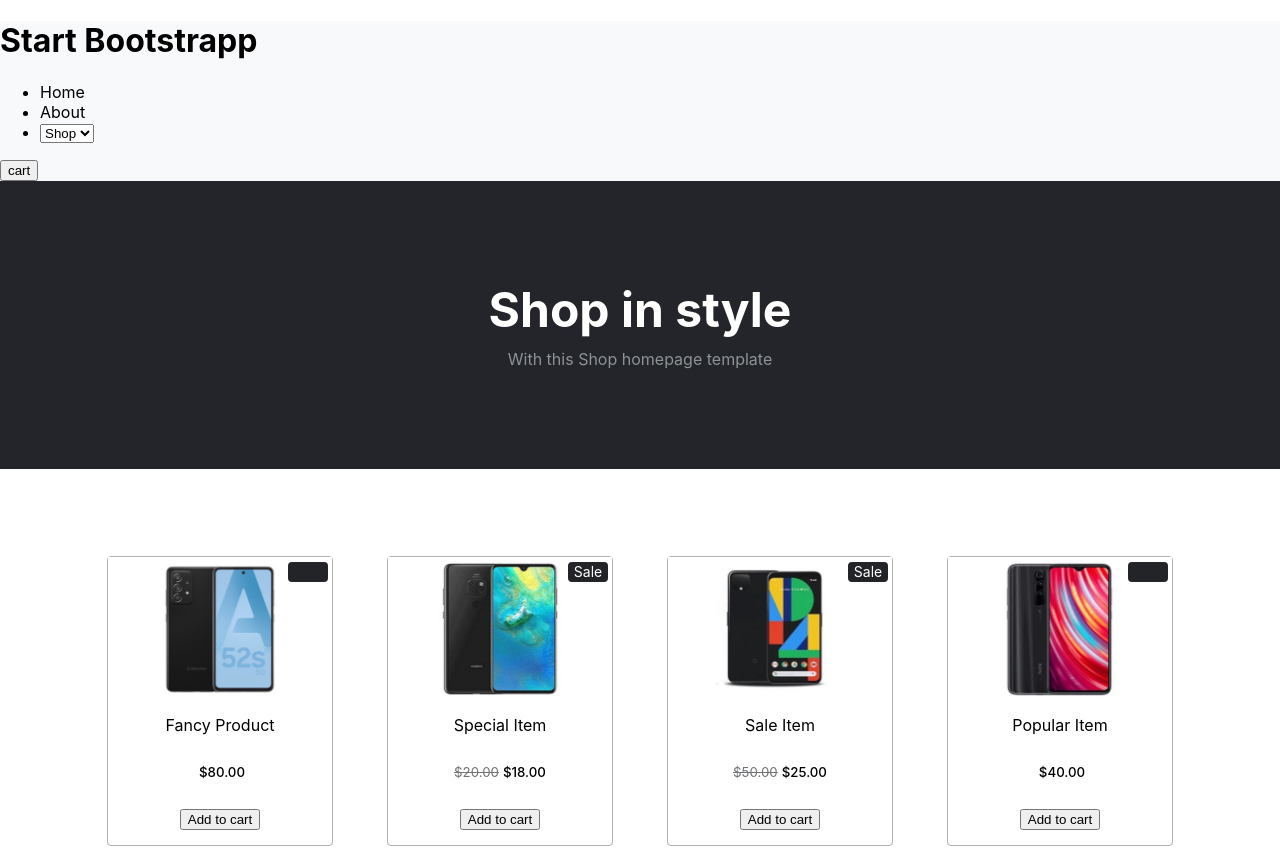
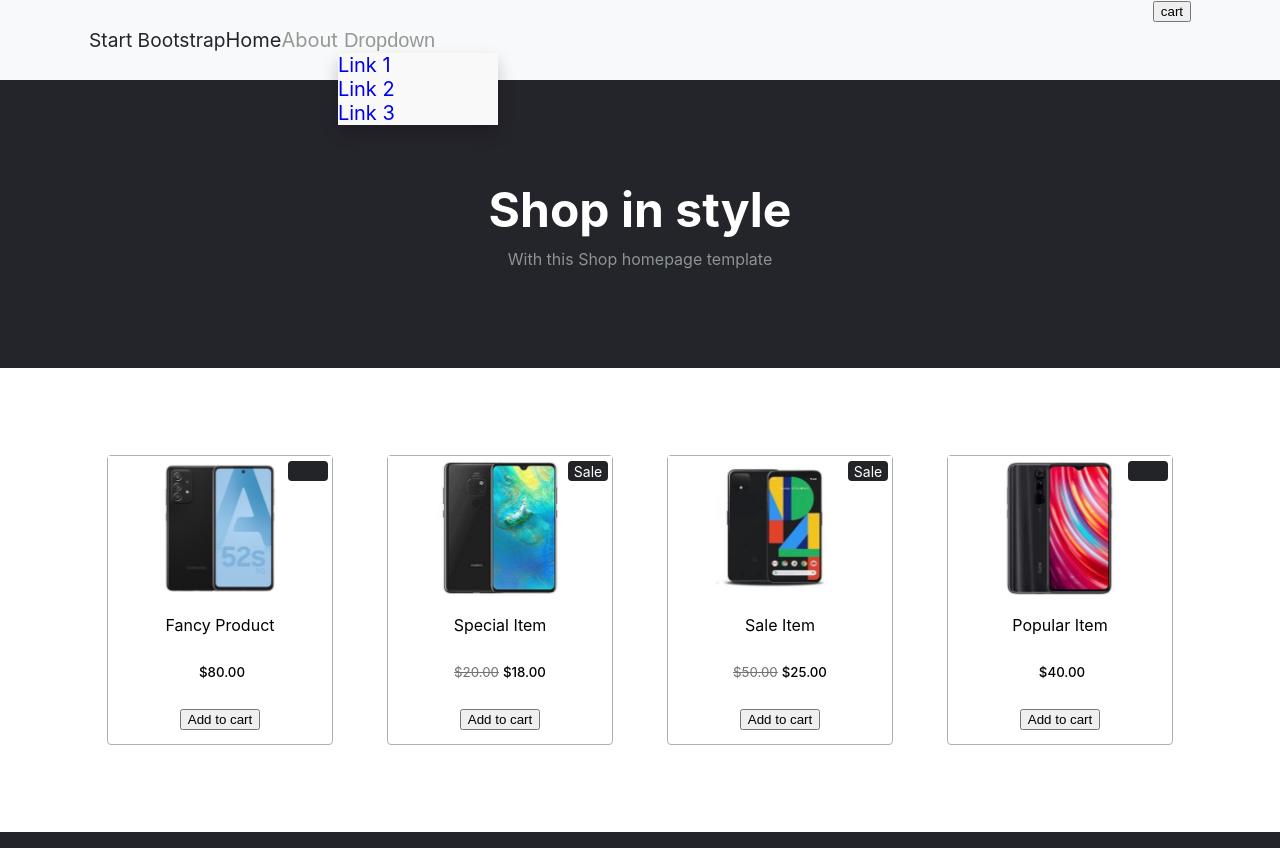
Before and after one commit to Zarhoul/Tp_page_ecommerce, a React (Create React App) app: page / in a window 1280 px wide. Shown: the top 848 px of the page. Built offline with nearby package versions, Linux system fonts and the light colour scheme.

Commit message:
Editing style for all components

```diff
--- a/src/App.js
+++ b/src/App.js
@@ -1,7 +1,7 @@
 import styled from 'styled-components';
 import Product from './components/product';
 import Header from './components/header';
-import Title from './components/title';
+import Banner from './components/banner';
 import Footer from './components/footer';
 
 function App() {
@@ -12,7 +12,7 @@ function App() {
   return (
     <Container>
       <Header />
-      <Title />
+      <Banner />
       <Product />
       <Footer />
     </Container>
--- a/src/components/title.js
+++ b/src/components/banner.js
@@ -1,9 +1,7 @@
 import React from 'react';
 import styled from 'styled-components';
 
-function Title() {
-
-    const Title = styled.h1`
+const Title = styled.h1`
         font-size: 3em;
         text-align: center;
         color: #FFFFFF;
@@ -28,6 +26,7 @@ function Title() {
         flex-direction: column;
     `;
 
+function Banner() {
     return (
         <Wrapper>
             <Title>Shop in style</Title>
@@ -36,4 +35,4 @@ function Title() {
     )
 }
 
-export default Title
+export default Banner
--- a/src/components/header.js
+++ b/src/components/header.js
@@ -1,41 +1,108 @@
-import React from 'react'
-import styled from 'styled-components'
+import React from 'react';
+import styled from 'styled-components';
+
+const Wrapper = styled.section`
+    background: #f8f9fb;
+    width: 100%;
+    height : 10%;
+    display: flex;
+    flex-direction: row;
+    flex-grow: 1 8 1;
+`;
+
+const Logo = styled.div`
+    display: flex;
+    justify-content: flex-end;
+    align-items: center;
+    flex-grow: 1;
+`;
+
+const LogoButton = styled.a`
+    display: flex;
+    justify-content: flex-end;
+    align-items: center;
+    font-size: 1.2em;
+    text-decoration: none;
+    color: #24242b;
+    cursor: pointer;
+    :hover{color: #8c8a9c;};
+`;
+
+const List = styled.div`
+    display : flex;
+    justify-content: flex-start;
+    align-items: center;
+    flex-grow: 8;
+`;
+
+const ListItem = styled.a`
+    font-size: 20px;
+    text-decoration: none;
+    color: #979796;
+    :hover{color: #8c8a9c;};
+    :nth-child(1){color: #24242b;};
+`;
+
+const DropdownMenu = styled.div`
+    position: relative;
+    display: inline-block
+    :hover{display: block;};
+`;
+
+const DropdownButton = styled.button`
+    background: none;
+    font-size: 20px;
+    color: #979796;
+    border: none;
+    cursor: pointer;
+`;
+
+const DropdownContent = styled.div`
+    color: #979796;
+    cursor: pointer;
+    display: none;
+    position: absolute;
+    background-color: #f9f9f9;
+    min-width: 160px;
+    box-shadow: 0px 8px 16px 0px rgba(0,0,0,0.2);
+    z-index: 1;
+    display: block;
+`;
+
+const ContentLink = styled.a`
+    display: block;
+    font-size: 20px;
+    text-decoration: none;
+    cursor: pointer;
+`;
+
+const CartButton = styled.div`
+    flex-grow: 1;
+`;
 
 function Header() {
-    const Wrapper = styled.div`
-    background-color:#f8f9fb;
-    width:100wh;
-    height :80px
-    display: flex;
-    flex-direction:coloumn;
-    `
-    const list = styled.ul`
-    list-style : none;
-    display : flex;
-
-    `
     return (
         <Wrapper>
-            <div className="logo">
-                <h1>Start Bootstrapp</h1>
-            </div>
-            <div className="navbar">
-                <ul>
-                    <li className="link">Home </li>
-                    <li className="link">About</li>
-                    <li className="link">
-                        <select name="" id="">
-                            <option value="Shop">Shop</option>
-                        </select>
-                    </li>
-                </ul>
-            </div>
-            <div className="cart">
+            <Logo>
+                <LogoButton href="...">Start Bootstrap</LogoButton>
+            </Logo>
+            <List>
+                    <ListItem href="...">Home</ListItem>
+                    <ListItem href="...">About</ListItem>
+                    <DropdownMenu>
+                        <DropdownButton>Dropdown</DropdownButton>
+                        <DropdownContent>
+                            <ContentLink href="#">Link 1</ContentLink>
+                            <ContentLink href="#">Link 2</ContentLink>
+                            <ContentLink href="#">Link 3</ContentLink>
+                        </DropdownContent>
+                    </DropdownMenu>
+            </List>
+            <CartButton>
                 <button>
-                    <i></i>
                     cart
                 </button>
-            </div>
+            </CartButton>
         </Wrapper>
     )
 }
--- a/src/components/product.js
+++ b/src/components/product.js
@@ -46,6 +46,10 @@ const Wrapper = styled.section`
         top: 5px;
     `;
 
+    const EmptyBadge = styled.span`
+        visibility: hidden;
+    `;
+
     const CardBody = styled.div`
         height: 50%;
         display: flex;
@@ -91,7 +95,7 @@ function Product() {
                         <ImageWrapper>
                             <Image src={elem.image} alt="Product image" />
                             <Badge key={index}>
-                                {elem.state !== undefined ? elem.state : null}
+                                {elem.state !== undefined ? elem.state : <EmptyBadge />}
                             </Badge>
                         </ImageWrapper>
                         <CardBody>
```
